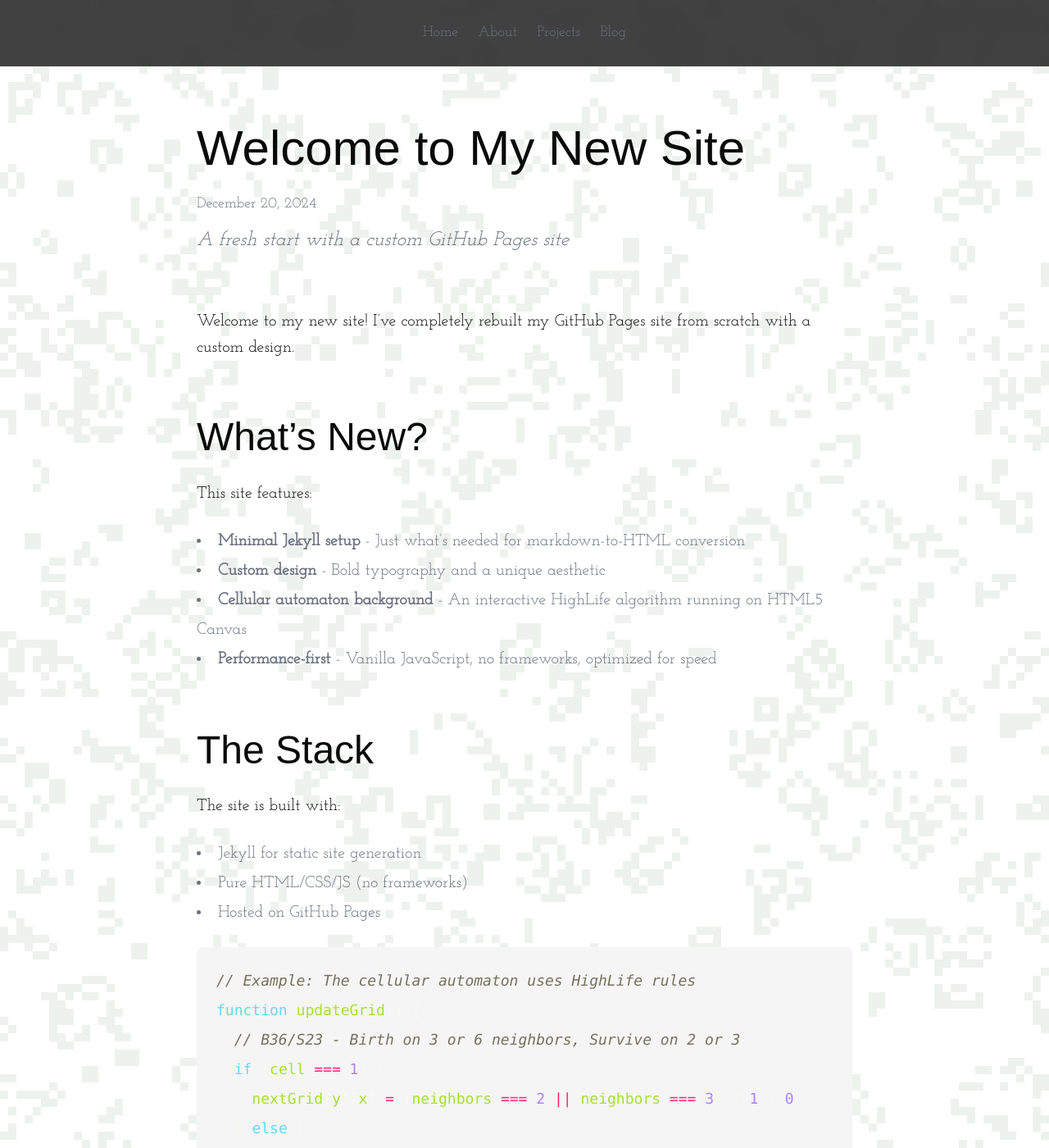
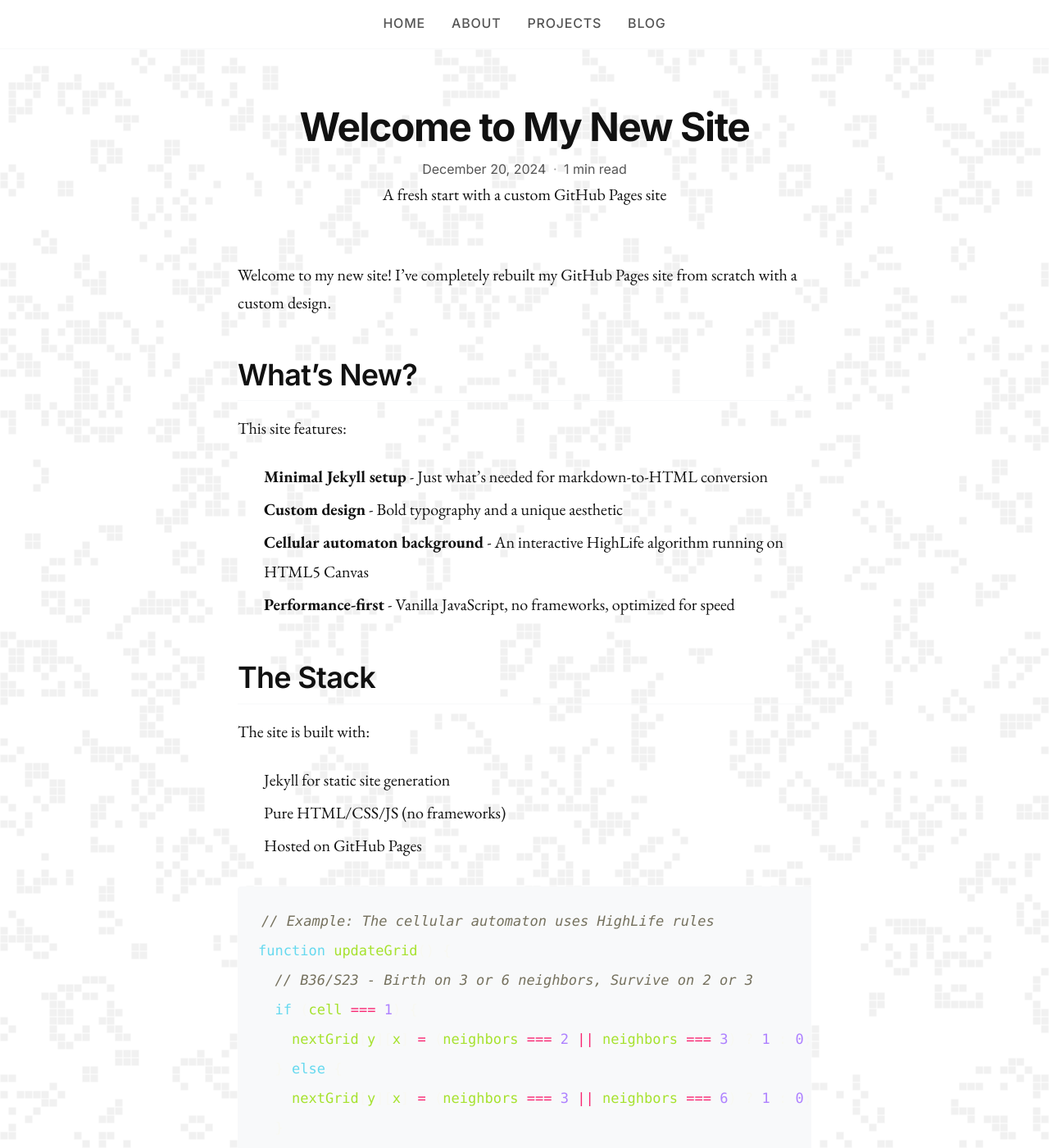
Before and after one commit to alazarteka/alazarteka.github.io, a Jekyll site: the page built from _posts/2024-12-20-welcome.md, in a window 1280 px wide and 1400 px high. Shown: the whole window at 82% size. Built offline with Jekyll 4.4.1, drawn with Linux system fonts in a browser that asks for light colours; some web fonts are replaced.

Commit message:
Redesign typography and UI with EB Garamond + Inter fonts
- Switch body font to EB Garamond serif, headings/UI to Inter sans-serif
- Add KaTeX support for math rendering in blog posts
- Add reading time estimate to blog post headers
- Add hero subtitle on homepage
- Simplify nav bar with solid background and uppercase styling
- Use squarer design elements (4px border-radius)
- Make cellular automaton more subtle with gaps and lower opacity
- Adjust colors for better contrast

🤖 Generated with [Claude Code](https://claude.com/claude-code)

Co-Authored-By: Claude Opus 4.5 <noreply@anthropic.com>

```diff
--- a/_layouts/default.html
+++ b/_layouts/default.html
@@ -8,7 +8,11 @@
 
   <link rel="preconnect" href="https://fonts.googleapis.com">
   <link rel="preconnect" href="https://fonts.gstatic.com" crossorigin>
-  <link href="https://fonts.googleapis.com/css2?family=Josefin+Slab:wght@300;400&family=Turret+Road:wght@200;300;400;500;700;800&display=swap" rel="stylesheet">
+  <link href="https://fonts.googleapis.com/css2?family=EB+Garamond:ital,wght@0,400;0,500;0,600;0,700;1,400;1,500&family=Inter:wght@300;400;500;600;700&display=swap" rel="stylesheet">
+
+  <link rel="stylesheet" href="https://cdn.jsdelivr.net/npm/katex@0.16.9/dist/katex.min.css" integrity="sha384-n8MVd4RsNIU31c6X+9LD1Jj71JMN73164X7qJ09yW2Jk+g1hI2hBu8PPKRTRACQ" crossorigin="anonymous">
+  <script defer src="https://cdn.jsdelivr.net/npm/katex@0.16.9/dist/katex.min.js" integrity="sha384-XjKyOOlGwcjNTAIQHIpgOno0Hl1YQqzUOEleOLALmuqehneUG+vnGctmUb0ZY0l8" crossorigin="anonymous"></script>
+  <script defer src="https://cdn.jsdelivr.net/npm/katex@0.16.9/dist/contrib/auto-render.min.js" integrity="sha384-+VBxd3r6XgURycqtZ117nYw44OOcIax56Z4dCRWbxyPt0Koah1uHoK0o4+/RRE05" crossorigin="anonymous" onload="renderMathInElement(document.body);"></script>
 
   <link rel="stylesheet" href="{{ '/assets/css/normalize.css' | relative_url }}">
   <link rel="stylesheet" href="{{ '/assets/css/variables.css' | relative_url }}">
--- a/_layouts/post.html
+++ b/_layouts/post.html
@@ -6,6 +6,13 @@ layout: default
     <h1>{{ page.title }}</h1>
     <time datetime="{{ page.date | date_to_xmlschema }}">
       {{ page.date | date: "%B %-d, %Y" }}
+      <span class="meta-separator">·</span>
+      {% assign words = content | number_of_words %}
+      {% if words < 360 %}
+        1 min read
+      {% else %}
+        {{ words | divided_by: 180 }} min read
+      {% endif %}
     </time>
     {% if page.description %}
       <p class="post-description">{{ page.description }}</p>
@@ -17,6 +24,6 @@ layout: default
   </div>
 
   <footer class="post-footer">
-    <a href="{{ '/blog.html' | relative_url }}" class="back-link">← Back to blog</a>
+    <a href="{{ '/blog' | relative_url }}" class="back-link">← Back to blog</a>
   </footer>
 </article>
--- a/assets/css/style.css
+++ b/assets/css/style.css
@@ -1,13 +1,14 @@
 /* Base Styles */
 body {
-  font-family: var(--font-sans);
+  font-family: var(--font-serif);
   background-color: var(--bg-primary);
   color: var(--text-primary);
   position: relative;
   min-height: 100vh;
   overflow-x: hidden;
   font-weight: 400;
-  line-height: 1.8;
+  line-height: 1.6; /* Slightly tighter line height for serif */
+  -webkit-font-smoothing: antialiased;
 }
 
 /* Cellular Automaton Canvas */
@@ -29,38 +30,32 @@ body {
   z-index: 100;
   display: flex;
   justify-content: center;
-  gap: var(--space-lg);
-  padding: var(--space-lg);
-  background-color: rgba(18, 18, 18, 0.8);
-  backdrop-filter: blur(10px);
-  border-bottom: 1px solid rgba(255, 255, 255, 0.05);
+  align-items: center;
+  gap: var(--space-xl);
+  padding: var(--space-md) var(--space-lg);
+  background-color: var(--bg-primary); /* Solid background for cleaner look */
+  border-bottom: 1px solid var(--bg-secondary);
+  font-family: var(--font-sans);
 }
 
 .nav-link {
   color: var(--text-secondary);
-  font-size: var(--text-base);
-  font-weight: 400;
+  font-size: var(--text-sm);
+  font-weight: 500;
+  text-transform: uppercase;
+  letter-spacing: 0.05em;
   transition: color var(--transition-base);
   position: relative;
+  text-decoration: none;
 }
 
 .nav-link:hover {
-  color: var(--accent-1);
+  color: var(--text-primary);
 }
 
-.nav-link::after {
-  content: '';
-  position: absolute;
-  bottom: -4px;
-  left: 0;
-  width: 0;
-  height: 2px;
-  background-color: var(--accent-1);
-  transition: width var(--transition-base);
-}
-
-.nav-link:hover::after {
-  width: 100%;
+.nav-link.active {
+  color: var(--text-primary);
+  border-bottom: 1px solid var(--accent-1);
 }
 
 /* Main Content */
@@ -68,139 +63,123 @@ main {
   max-width: var(--max-width);
   margin: 0 auto;
   padding: var(--space-3xl) var(--space-lg);
-  min-height: calc(100vh - 200px);
+  min-height: calc(100vh - 150px);
 }
 
 /* Typography */
 h1, h2, h3, h4, h5, h6 {
   font-family: var(--font-heading);
-  font-weight: 400;
-  line-height: 1.2;
+  font-weight: 600;
+  line-height: 1.3;
   margin-bottom: var(--space-md);
+  color: var(--text-primary);
+  letter-spacing: -0.02em;
 }
 
 h1 {
-  font-size: var(--text-7xl);
-  color: var(--text-primary);
+  font-size: var(--text-5xl);
+  font-weight: 700;
   margin-bottom: var(--space-lg);
+  letter-spacing: -0.03em;
 }
 
 h2 {
-  font-size: var(--text-4xl);
-  color: var(--text-primary);
+  font-size: var(--text-3xl);
+  margin-top: var(--space-2xl);
+  border-bottom: 1px solid var(--bg-secondary);
+  padding-bottom: var(--space-sm);
 }
 
 h3 {
-  font-size: var(--text-3xl);
+  font-size: var(--text-xl);
+  margin-top: var(--space-xl);
 }
 
 p {
   font-size: var(--text-lg);
-  line-height: 1.6;
+  line-height: 1.7;
   margin-bottom: var(--space-md);
-  color: var(--text-primary);
+  color: var(--text-primary); /* High contrast for reading */
 }
 
 a {
   color: var(--accent-1);
   text-decoration: none;
-  transition: color var(--transition-fast);
+  transition: all var(--transition-fast);
+  border-bottom: 1px solid transparent;
 }
 
 a:hover {
   color: var(--accent-2);
+  border-bottom-color: var(--accent-2);
 }
 
 /* Home/Landing Page */
 .hero {
-  min-height: 80vh;
+  min-height: 70vh;
   display: flex;
   flex-direction: column;
   justify-content: center;
-  align-items: center;
-  text-align: center;
-  gap: var(--space-xl);
+  align-items: flex-start; /* Left align for more academic feel */
+  text-align: left;
+  gap: var(--space-lg);
+  max-width: var(--content-width);
+  margin: 0 auto;
 }
 
 .hero-title {
-  font-size: var(--text-7xl);
-  font-weight: 300;
-  letter-spacing: -0.02em;
+  font-family: var(--font-heading);
+  font-size: var(--text-6xl);
+  font-weight: 800;
+  letter-spacing: -0.04em;
+  line-height: 1.1;
 }
 
-/* Turret Road Utility Classes */
-.turret-road-extralight {
-  font-family: "Turret Road", sans-serif;
-  font-weight: 200;
-}
-.turret-road-light {
-  font-family: "Turret Road", sans-serif;
-  font-weight: 300;
-}
-.turret-road-regular {
-  font-family: "Turret Road", sans-serif;
-  font-weight: 400;
-}
-.turret-road-medium {
-  font-family: "Turret Road", sans-serif;
-  font-weight: 500;
-}
-.turret-road-bold {
-  font-family: "Turret Road", sans-serif;
-  font-weight: 700;
-}
-.turret-road-extrabold {
-  font-family: "Turret Road", sans-serif;
-  font-weight: 800;
-}
-
-.josefin-slab-light {
-  font-family: "Josefin Slab", serif;
-  font-weight: 300;
-  font-style: normal;
-}
-
-.josefin-slab-regular {
-  font-family: "Josefin Slab", serif;
-  font-weight: 400;
-  font-style: normal;
+.hero-subtitle {
+  font-family: var(--font-serif);
+  font-size: var(--text-xl);
+  color: var(--text-secondary);
+  max-width: 600px;
 }
 
 .hero-actions {
   display: flex;
-  gap: var(--space-lg);
-  margin-top: var(--space-md);
+  gap: var(--space-md);
+  margin-top: var(--space-lg);
 }
 
 .btn {
-  padding: var(--space-sm) var(--space-xl);
-  border-radius: 100px;
-  font-size: var(--text-base);
-  font-weight: 400;
+  padding: var(--space-sm) var(--space-lg);
+  border-radius: 4px; /* Squarer buttons */
+  font-family: var(--font-sans);
+  font-size: var(--text-sm);
+  font-weight: 500;
   transition: all var(--transition-base);
   border: 1px solid var(--accent-1);
+  text-decoration: none;
 }
 
 .btn-primary {
   background-color: var(--accent-1);
-  color: var(--bg-primary);
+  color: #fff;
+  border-color: var(--accent-1);
 }
 
 .btn-primary:hover {
   background-color: var(--accent-2);
   border-color: var(--accent-2);
-  color: var(--bg-primary);
-  transform: translateY(-2px);
+  transform: translateY(-1px);
 }
 
 .btn-outline {
   background-color: transparent;
-  color: var(--accent-1);
+  color: var(--text-primary);
+  border-color: var(--text-secondary);
 }
 
 .btn-outline:hover {
-  background-color: rgba(139, 168, 142, 0.1);
-  transform: translateY(-2px);
+  border-color: var(--text-primary);
+  background-color: var(--bg-secondary);
 }
 
 /* About Page */
@@ -216,65 +195,73 @@ a:hover {
 }
 
 .social-link {
-  padding: var(--space-sm) var(--space-lg);
+  padding: var(--space-xs) var(--space-md);
   background-color: var(--bg-secondary);
-  border-radius: 6px;
-  transition: all var(--transition-base);
+  border-radius: 4px;
+  font-family: var(--font-sans);
+  font-size: var(--text-sm);
+  color: var(--text-secondary);
 }
 
 .social-link:hover {
   background-color: var(--accent-1);
-  transform: translateY(-2px);
+  color: #fff;
 }
 
 /* Projects Page */
 .projects-grid {
   display: grid;
-  grid-template-columns: repeat(auto-fill, minmax(300px, 1fr));
-  gap: var(--space-xl);
-  margin-top: var(--space-2xl);
+  grid-template-columns: repeat(auto-fill, minmax(320px, 1fr));
+  gap: var(--space-lg);
+  margin-top: var(--space-xl);
 }
 
 .project-card {
-  background-color: var(--bg-secondary);
-  border-radius: 12px;
-  padding: var(--space-xl);
-  transition: all var(--transition-base);
-  border: 1px solid rgba(255, 255, 255, 0.1);
+  background-color: transparent;
+  border: 1px solid var(--bg-secondary);
+  border-radius: 4px;
+  padding: var(--space-lg);
+  transition: border-color var(--transition-base);
 }
 
 .project-card:hover {
-  transform: translateY(-4px);
-  box-shadow: var(--shadow-lg);
   border-color: var(--accent-1);
 }
 
 .project-title {
-  font-size: var(--text-2xl);
-  margin-bottom: var(--space-sm);
+  font-family: var(--font-heading);
+  font-size: var(--text-xl);
+  font-weight: 600;
+  margin-bottom: var(--space-xs);
+}
+
+.project-title a {
+  color: var(--text-primary);
+  border: none;
 }
 
 .project-description {
+  font-family: var(--font-serif);
   color: var(--text-secondary);
   margin-bottom: var(--space-md);
+  font-size: var(--text-base);
 }
 
 .project-links {
   display: flex;
-  gap: var(--space-sm);
+  gap: var(--space-md);
 }
 
 .project-link {
-  padding: var(--space-xs) var(--space-md);
-  background-color: var(--accent-1);
-  color: white;
-  border-radius: 4px;
-  font-size: var(--text-sm);
-  transition: background-color var(--transition-fast);
+  font-family: var(--font-sans);
+  font-size: var(--text-xs);
+  text-transform: uppercase;
+  letter-spacing: 0.05em;
+  color: var(--text-secondary);
 }
 
 .project-link:hover {
-  background-color: var(--accent-2);
+  color: var(--accent-1);
 }
 
 /* Blog Index */
@@ -284,18 +271,21 @@ a:hover {
 }
 
 .post-preview {
-  margin-bottom: var(--space-3xl);
+  margin-bottom: var(--space-2xl);
   padding-bottom: var(--space-xl);
-  border-bottom: 1px solid rgba(255, 255, 255, 0.1);
+  border-bottom: 1px solid var(--bg-secondary);
 }
 
 .post-preview h2 {
-  margin-bottom: var(--space-sm);
+  font-family: var(--font-heading);
+  font-size: var(--text-2xl);
+  margin-bottom: var(--space-xs);
+  border: none;
 }
 
 .post-preview h2 a {
   color: var(--text-primary);
-  transition: color var(--transition-base);
+  border: none;
 }
 
 .post-preview h2 a:hover {
@@ -303,23 +293,19 @@ a:hover {
 }
 
 .post-preview time {
+  font-family: var(--font-sans);
+  font-size: var(--text-xs);
+  color: var(--text-secondary);
+  text-transform: uppercase;
+  letter-spacing: 0.05em;
   display: block;
-  color: var(--text-secondary);
-  font-size: var(--text-sm);
-  margin-bottom: var(--space-md);
+  margin-bottom: var(--space-sm);
 }
 
-.post-preview .description,
 .post-preview .excerpt {
+  font-family: var(--font-serif);
   color: var(--text-secondary);
-  line-height: 1.7;
-}
-
-.no-posts {
-  text-align: center;
-  color: var(--text-secondary);
-  font-size: var(--text-xl);
-  margin-top: var(--space-3xl);
+  font-size: var(--text-lg);
 }
 
 /* Blog Post */
@@ -330,39 +316,29 @@ a:hover {
 
 .post-header {
   margin-bottom: var(--space-3xl);
+  text-align: center;
 }
 
 .post-header h1 {
-  font-size: var(--text-5xl);
-  margin-bottom: var(--space-md);
+  font-size: var(--text-4xl);
+  margin-bottom: var(--space-sm);
 }
 
 .post-header time {
-  display: block;
+  font-family: var(--font-sans);
   color: var(--text-secondary);
-  font-size: var(--text-base);
-  margin-bottom: var(--space-sm);
+  font-size: var(--text-sm);
 }
 
-.post-description {
-  font-size: var(--text-xl);
-  color: var(--text-secondary);
-  font-style: italic;
+.meta-separator {
+  margin: 0 var(--space-xs);
+  opacity: 0.6;
 }
 
 .post-content {
-  font-size: var(--text-lg);
+  font-family: var(--font-serif);
+  font-size: var(--text-lg); /* 1.25rem = 20px, very readable */
   line-height: 1.8;
-}
-
-.post-content h2 {
-  margin-top: var(--space-3xl);
-  margin-bottom: var(--space-lg);
-}
-
-.post-content h3 {
-  margin-top: var(--space-2xl);
-  margin-bottom: var(--space-md);
 }
 
 .post-content p {
@@ -371,128 +347,56 @@ a:hover {
 
 .post-content ul,
 .post-content ol {
-  list-style: disc;
-  list-style-position: inside;
   margin-bottom: var(--space-lg);
-  color: var(--text-secondary);
+  padding-left: var(--space-xl);
+  color: var(--text-primary);
+}
+
+.post-content li {
+  margin-bottom: var(--space-xs);
 }
 
 .post-content code {
   background-color: var(--bg-secondary);
-  padding: 2px 6px;
+  padding: 2px 4px;
   border-radius: 3px;
   font-family: var(--font-mono);
-  font-size: 0.9em;
+  font-size: 0.85em;
+  color: var(--accent-2);
 }
 
 .post-content pre {
   background-color: var(--bg-secondary);
   padding: var(--space-lg);
-  border-radius: 8px;
+  border-radius: 4px;
   overflow-x: auto;
-  margin-bottom: var(--space-lg);
-}
-
-.post-content pre code {
-  background-color: transparent;
-  padding: 0;
+  margin: var(--space-xl) 0;
+  border: 1px solid rgba(255,255,255,0.05);
 }
 
 .post-content blockquote {
-  border-left: 4px solid var(--accent-1);
+  border-left: 3px solid var(--accent-1);
   padding-left: var(--space-lg);
   margin: var(--space-xl) 0;
   font-style: italic;
   color: var(--text-secondary);
-}
-
-.post-footer {
-  margin-top: var(--space-3xl);
-  padding-top: var(--space-xl);
-  border-top: 1px solid rgba(255, 255, 255, 0.1);
-}
-
-.back-link {
-  color: var(--accent-1);
-  font-size: var(--text-base);
-  transition: color var(--transition-base);
-}
-
-.back-link:hover {
-  color: var(--accent-2);
+  background: transparent;
 }
 
 /* Footer */
 .site-footer {
   text-align: center;
-  padding: var(--space-2xl) var(--space-lg);
+  padding: var(--space-2xl) 0;
   color: var(--text-secondary);
+  font-family: var(--font-sans);
   font-size: var(--text-sm);
-  border-top: 1px solid rgba(255, 255, 255, 0.1);
+  border-top: 1px solid var(--bg-secondary);
   margin-top: var(--space-3xl);
 }
 
-/* 404 Page */
-.error-page {
-  min-height: 60vh;
-  display: flex;
-  flex-direction: column;
-  justify-content: center;
-  align-items: center;
-  text-align: center;
+/* Responsive */
+@media (max-width: 768px) {
+  h1 { font-size: var(--text-4xl); }
+  .hero-title { font-size: var(--text-5xl); }
+  main { padding: var(--space-xl) var(--space-md); }
 }
-
-.error-code {
-  font-family: var(--font-heading);
-  font-size: var(--text-7xl);
-  font-weight: 800;
-  color: var(--text-primary);
-}
-
-.error-message {
-  font-size: var(--text-2xl);
-  color: var(--text-secondary);
-  margin-top: var(--space-md);
-}
-
-/* Responsive Design */
-@media (max-width: 768px) {
-  h1, .hero-title {
-    font-size: var(--text-5xl);
-  }
-
-  h2 {
-    font-size: var(--text-3xl);
-  }
-
-  .site-nav {
-    gap: var(--space-md);
-    padding: var(--space-md);
-  }
-
-  main {
-    padding: var(--space-xl) var(--space-md);
-  }
-
-  .projects-grid {
-    grid-template-columns: 1fr;
-  }
-}
-
-@media (max-width: 480px) {
-  h1, .hero-title {
-    font-size: var(--text-4xl);
-  }
-
-  .hero-subtitle {
-    font-size: var(--text-lg);
-  }
-
-  .site-nav {
-    gap: var(--space-sm);
-  }
-
-  .nav-link {
-    font-size: var(--text-sm);
-  }
-}
--- a/assets/css/variables.css
+++ b/assets/css/variables.css
@@ -1,17 +1,18 @@
 /* CSS Custom Properties / Design System */
 :root {
   /* Colors */
-  --bg-primary: #121212; /* Deep matte charcoal */
-  --bg-secondary: #1e1e1e;
-  --text-primary: #e2e8f0; /* Soft off-white */
-  --text-secondary: #94a3b8; /* Muted slate */
+  --bg-primary: #111111; /* True dark/black */
+  --bg-secondary: #1a1a1a;
+  --text-primary: #f0f0f0; /* High contrast white */
+  --text-secondary: #a0a0a0; /* Neutral grey */
   --accent-1: #8ba88e; /* Sage Green */
   --accent-2: #708a73; /* Muted Forest */
   --accent-3: #5b705d; /* Deep Sage */
 
   /* Typography */
-  --font-heading: 'Turret Road', sans-serif;
-  --font-sans: 'Josefin Slab', serif;
+  --font-heading: 'Inter', sans-serif;
+  --font-sans: 'Inter', sans-serif;
+  --font-serif: 'EB Garamond', serif;
   --font-mono: 'SF Mono', 'Monaco', 'Inconsolata', 'Fira Code', 'Droid Sans Mono', monospace;
 
   /* Font Sizes */
@@ -37,8 +38,8 @@
   --space-3xl: 4rem;
 
   /* Layout */
-  --max-width: 1200px;
-  --content-width: 800px;
+  --max-width: 1100px; /* Slightly tighter for focus */
+  --content-width: 700px; /* Optimal reading width */
 
   /* Transitions */
   --transition-fast: 150ms ease;
@@ -51,16 +52,17 @@
   --shadow-lg: 0 10px 15px -3px rgb(0 0 0 / 0.1);
 
   /* Cellular Automaton */
-  --automaton-opacity: 0.15;
-  --automaton-cell-color: var(--accent-1);
+  --automaton-opacity: 0.08; /* Subtler */
+  --automaton-cell-color: var(--text-secondary);
 }
 
 /* Light mode (optional) */
 @media (prefers-color-scheme: light) {
   :root {
     --bg-primary: #ffffff;
-    --bg-secondary: #f5f5f5;
-    --text-primary: #0a0a0a;
-    --text-secondary: #6b7280;
+    --bg-secondary: #f8f9fa;
+    --text-primary: #111111;
+    --text-secondary: #555555;
+    --accent-1: #5b705d; /* Deeper Sage for light mode contrast */
   }
 }
--- a/assets/js/cellular-automaton.js
+++ b/assets/js/cellular-automaton.js
@@ -163,7 +163,10 @@
           const screenY = y * CELL_SIZE * (isMobile ? (1 / MOBILE_DENSITY_REDUCTION) : 1);
           const size = CELL_SIZE * (isMobile ? (1 / MOBILE_DENSITY_REDUCTION) : 1);
 
-          ctx.fillRect(screenX, screenY, size, size);
+          // Render cells at 90% size with a gap
+          const gapSize = size * 0.9;
+          const offset = (size - gapSize) / 2;
+          ctx.fillRect(screenX + offset, screenY + offset, gapSize, gapSize);
         }
       }
     }
--- a/index.html
+++ b/index.html
@@ -5,6 +5,7 @@ title: Home
 
 <div class="hero">
   <h1 class="hero-title">Alazar Teka Gemechu</h1>
+  <p class="hero-subtitle">Software Engineer. Exploring the intersection of technology, rationality, and design.</p>
   <div class="hero-actions">
     <a href="{{ '/projects/' | relative_url }}" class="btn btn-primary">Projects</a>
     <a href="{{ '/blog/' | relative_url }}" class="btn btn-outline">Blog</a>
```
